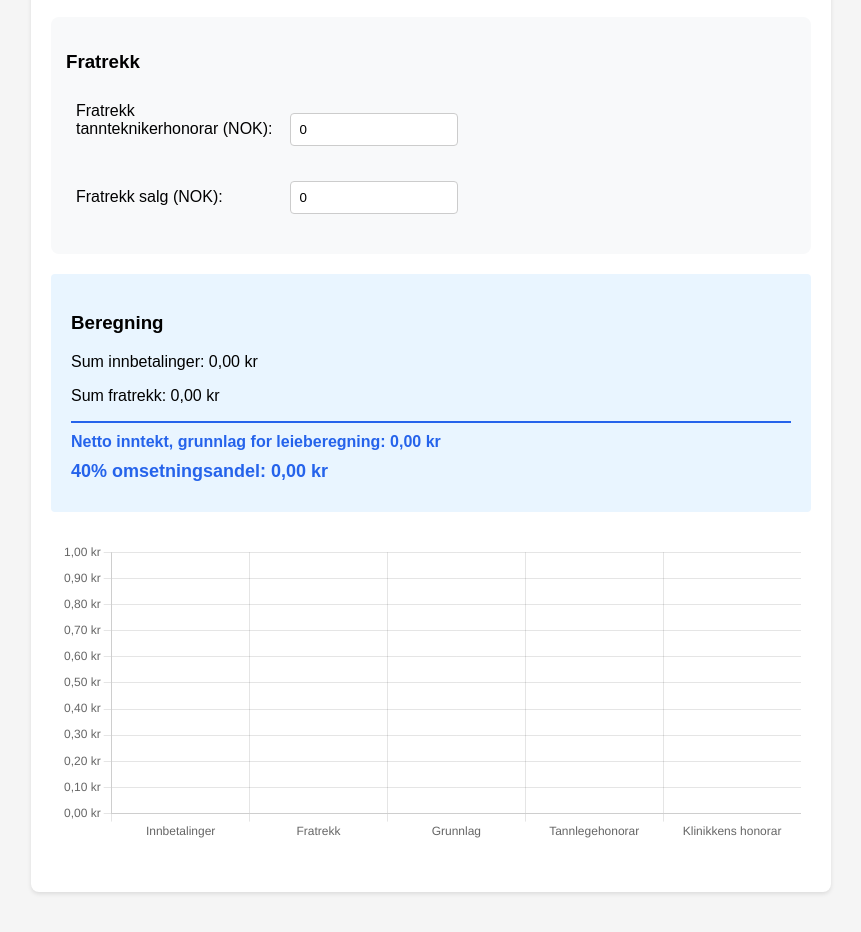
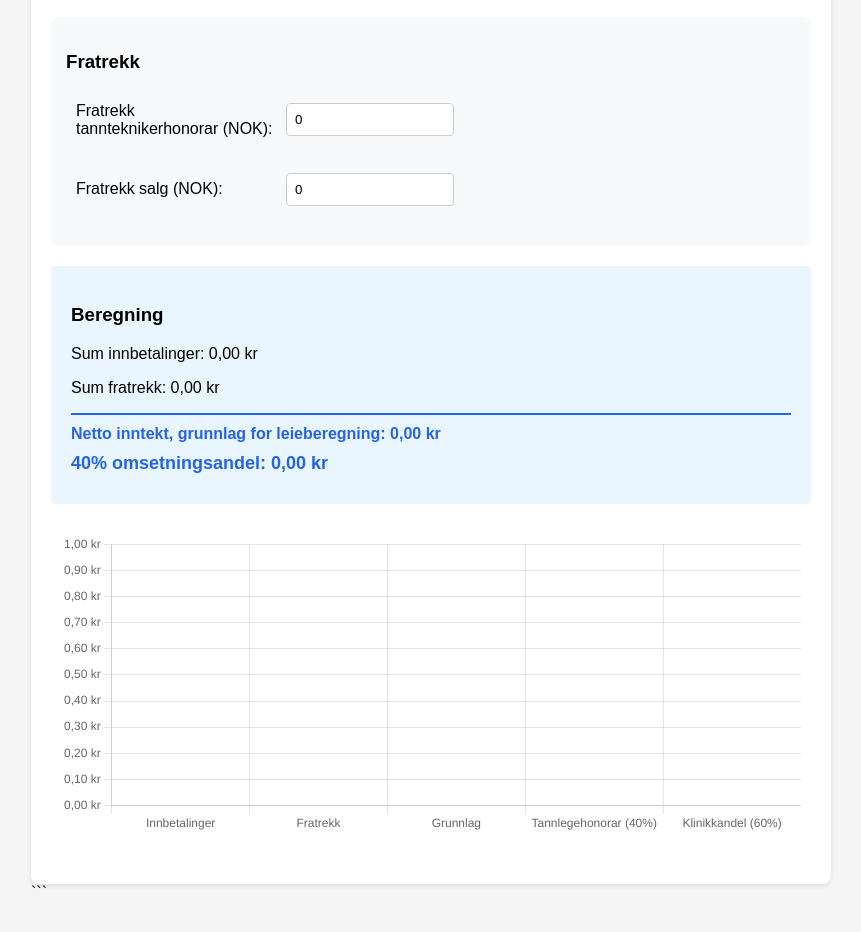
Before and after one commit to Marval1990/Honorarberegning, a plain HTML site: page index.html in a window 1280 px wide. Shown: the part 436-1368 px from the top of the page, without its empty margins (209-1070 px from the left). Drawn offline with nearby package versions, Linux system fonts and the light colour scheme.

Commit message:
index.html

````diff
--- a/index.html
+++ b/index.html
@@ -1,10 +1,18 @@
 <!DOCTYPE html>
-<html>
+<html lang="no">
 <head>
+  <meta charset="utf-8" />
   <title>Honorarberegning</title>
-    <meta charset="utf-8">
-    <meta name="viewport" content="width=device-width, initial-scale=1">
-    <script src="https://cdnjs.cloudflare.com/ajax/libs/Chart.js/3.7.0/chart.min.js" integrity="sha512-TW5s0IT/IppJtu76UbysrBH9Hy/5X41OTAbQuffZFU6lQ1rdcLHzpU5BzVvr/YFykoiMYZVWlr/PX1mDcfM9Qg==" crossorigin="anonymous" referrerpolicy="no-referrer"></script>
+  <meta name="viewport" content="width=device-width, initial-scale=1" />
+
+  <!-- Chart.js -->
+  <script
+    src="https://cdnjs.cloudflare.com/ajax/libs/Chart.js/3.7.0/chart.min.js"
+    integrity="sha512-TW5s0IT/IppJtu76UbysrBH9Hy/5X41OTAbQuffZFU6lQ1rdcLHzpU5BzVvr/YFykoiMYZVWlr/PX1mDcfM9Qg=="
+    crossorigin="anonymous"
+    referrerpolicy="no-referrer"
+  ></script>
+
   <style>
     body {
       font-family: Arial, sans-serif;
@@ -13,56 +21,67 @@
       padding: 20px;
       background-color: #f5f5f5;
     }
+
     .container {
       background: white;
       padding: 20px;
       border-radius: 8px;
       box-shadow: 0 2px 4px rgba(0,0,0,0.1);
     }
-        .input-group {
-            margin-bottom: 15px;
-            padding: 10px;
-            border-radius: 4px;
-        }
+
     .input-section {
       background-color: #f8f9fa;
       padding: 15px;
       margin-bottom: 20px;
       border-radius: 8px;
     }
+
+    .input-group {
+      margin-bottom: 15px;
+      padding: 10px;
+      border-radius: 4px;
+      display: flex;
+      align-items: center;
+    }
+
     .input-group label {
-            display: inline-block;
-            width: 200px;
+      flex: 0 0 200px;
       margin-right: 10px;
     }
-        input {
+
+    .input-group input {
       padding: 8px;
       border: 1px solid #ccc;
       border-radius: 4px;
       width: 150px;
     }
+
     .results {
       margin: 20px 0;
       padding: 20px;
       background: #e9f5ff;
       border-radius: 4px;
     }
+
     .sum-line {
       border-top: 2px solid #2563eb;
       margin: 10px 0;
       padding-top: 10px;
       font-weight: bold;
     }
+
     .grunnlag-text {
       font-weight: bold;
       color: #2563eb;
     }
+
     .final-result {
       font-size: 18px;
       color: #2563eb;
       font-weight: bold;
       margin: 10px 0;
     }
+
     .chart-container {
       margin: 20px 0;
       height: 300px;
@@ -76,118 +95,152 @@
   <div class="container">
     <h1>Honorarberegning</h1>
 
+    <!-- Innbetalinger -->
     <div class="input-section">
       <h3>Innbetalinger</h3>
       <div class="input-group">
-                <label>Kontantbetaling (NOK):</label>
-                <input type="number" id="kontant" value="0" step="1">
+        <label for="kontant">Kontantbetaling (NOK):</label>
+        <input type="number" id="kontant" value="0" step="1" />
       </div>
       <div class="input-group">
-                <label>Bankkort (NOK):</label>
-                <input type="number" id="bankkort" value="0" step="1">
+        <label for="bankkort">Bankkort (NOK):</label>
+        <input type="number" id="bankkort" value="0" step="1" />
       </div>
       <div class="input-group">
-                <label>Bankinnbetalinger (NOK):</label>
-                <input type="number" id="bankinn" value="0" step="1">
+        <label for="bankinn">Bankinnbetalinger (NOK):</label>
+        <input type="number" id="bankinn" value="0" step="1" />
       </div>
     </div>
 
+    <!-- Fratrekk -->
     <div class="input-section">
       <h3>Fratrekk</h3>
       <div class="input-group">
-                <label>Fratrekk tannteknikerhonorar (NOK):</label>
-                <input type="number" id="teknikerhonorar" value="0" step="1">
+        <label for="teknikerhonorar">Fratrekk tannteknikerhonorar (NOK):</label>
+        <input type="number" id="teknikerhonorar" value="0" step="1" />
       </div>
       <div class="input-group">
-                <label>Fratrekk salg (NOK):</label>
-                <input type="number" id="salg" value="0" step="1">
+        <label for="salg">Fratrekk salg (NOK):</label>
+        <input type="number" id="salg" value="0" step="1" />
       </div>
     </div>
 
+    <!-- Beregning -->
     <div class="results">
       <h3>Beregning</h3>
       <div id="calculationText"></div>
     </div>
 
+    <!-- Diagram -->
     <div class="chart-container">
       <canvas id="resultatChart"></canvas>
     </div>
   </div>
 
   <script>
-        // Vent til DOM er lastet
-        document.addEventListener('DOMContentLoaded', function() {
+    function initCalculator() {
+      // Cache DOM elements
+      const kontantInput = document.getElementById("kontant");
+      const bankkortInput = document.getElementById("bankkort");
+      const bankinnInput = document.getElementById("bankinn");
+      const teknikerInput = document.getElementById("teknikerhonorar");
+      const salgInput = document.getElementById("salg");
+      const calculationText = document.getElementById("calculationText");
+      const chartCanvas = document.getElementById("resultatChart");
+
       let myChart = null;
 
+      // Helper function to parse input values safely
+      function getNumberValue(elem) {
+        const val = parseFloat(elem.value);
+        return isNaN(val) ? 0 : val;
+      }
+
+      // Helper for currency formatting
       function formatNOK(value) {
-                return new Intl.NumberFormat('nb-NO', {
-                    style: 'currency',
-                    currency: 'NOK',
+        return new Intl.NumberFormat("nb-NO", {
+          style: "currency",
+          currency: "NOK",
           minimumFractionDigits: 2,
           maximumFractionDigits: 2
         }).format(value);
       }
 
+      // Main update function
       function updateCalculator() {
         try {
-                    const kontant = parseFloat(document.getElementById('kontant').value) || 0;
-                    const bankkort = parseFloat(document.getElementById('bankkort').value) || 0;
-                    const bankinn = parseFloat(document.getElementById('bankinn').value) || 0;
-                    const teknikerhonorar = parseFloat(document.getElementById('teknikerhonorar').value) || 0;
-                    const salg = parseFloat(document.getElementById('salg').value) || 0;
+          const kontant = getNumberValue(kontantInput);
+          const bankkort = getNumberValue(bankkortInput);
+          const bankinn = getNumberValue(bankinnInput);
+          const teknikerhonorar = getNumberValue(teknikerInput);
+          const salg = getNumberValue(salgInput);
 
-                    const sum1 = kontant + bankkort + bankinn;
-                    const sum2 = teknikerhonorar + salg;
-                    const grunnlag = sum1 - sum2;
-                    const omsetningsandel = grunnlag * 0.4;
-                    const klinikkandel = grunnlag * 0.6;
+          // Calculate sums
+          const sumInnbetalinger = kontant + bankkort + bankinn;
+          const sumFratrekk = teknikerhonorar + salg;
+          const grunnlag = sumInnbetalinger - sumFratrekk;
+          const omsetningsandel = grunnlag * 0.4; // Tannlegeandel (40%)
+          const klinikkandel = grunnlag * 0.6;    // Klinikkandel (60%)
 
-                    document.getElementById('calculationText').innerHTML = `
-                        <p>Sum innbetalinger: ${formatNOK(sum1)}</p>
-                        <p>Sum fratrekk: ${formatNOK(sum2)}</p>
+          // Update text results
+          calculationText.innerHTML = `
+            <p>Sum innbetalinger: ${formatNOK(sumInnbetalinger)}</p>
+            <p>Sum fratrekk: ${formatNOK(sumFratrekk)}</p>
             <div class="sum-line">
-                            <span class="grunnlag-text">Netto inntekt, grunnlag for leieberegning: ${formatNOK(grunnlag)}</span>
+              <span class="grunnlag-text">
+                Netto inntekt, grunnlag for leieberegning: ${formatNOK(grunnlag)}
+              </span>
             </div>
-                        <p class="final-result">40% omsetningsandel: ${formatNOK(omsetningsandel)}</p>
+            <p class="final-result">
+              40% omsetningsandel: ${formatNOK(omsetningsandel)}
+            </p>
           `;
 
-                    const ctx = document.getElementById('resultatChart').getContext('2d');
-
+          // Update (or create) the chart
           if (myChart) {
             myChart.destroy();
           }
 
-                    myChart = new Chart(ctx, {
-                        type: 'bar',
+          myChart = new Chart(chartCanvas.getContext("2d"), {
+            type: "bar",
             data: {
-                            labels: ['Innbetalinger', 'Fratrekk', 'Grunnlag', 'Tannlegehonorar', 'Klinikkens honorar'],
-                            datasets: [{
-                                data: [sum1, sum2, grunnlag, omsetningsandel, klinikkandel],
+              labels: [
+                "Innbetalinger",
+                "Fratrekk",
+                "Grunnlag",
+                "Tannlegehonorar (40%)",
+                "Klinikkandel (60%)"
+              ],
+              datasets: [
+                {
+                  data: [
+                    sumInnbetalinger,
+                    sumFratrekk,
+                    grunnlag,
+                    omsetningsandel,
+                    klinikkandel
+                  ],
                   backgroundColor: [
-                                    'rgba(54, 162, 235, 0.5)',
-                                    'rgba(255, 99, 132, 0.5)',
-                                    'rgba(75, 192, 192, 0.5)',
-                                    'rgba(153, 102, 255, 0.5)',
-                                    'rgba(255, 159, 64, 0.5)'
+                    "rgba(54, 162, 235, 0.5)",
+                    "rgba(255, 99, 132, 0.5)",
+                    "rgba(75, 192, 192, 0.5)",
+                    "rgba(153, 102, 255, 0.5)",
+                    "rgba(255, 159, 64, 0.5)"
                   ],
                   borderColor: [
-                                    'rgba(54, 162, 235, 1)',
-                                    'rgba(255, 99, 132, 1)',
-                                    'rgba(75, 192, 192, 1)',
-                                    'rgba(153, 102, 255, 1)',
-                                    'rgba(255, 159, 64, 1)'
+                    "rgba(54, 162, 235, 1)",
+                    "rgba(255, 99, 132, 1)",
+                    "rgba(75, 192, 192, 1)",
+                    "rgba(153, 102, 255, 1)",
+                    "rgba(255, 159, 64, 1)"
                   ],
                   borderWidth: 1
-                            }]
+                }
+              ]
             },
             options: {
               responsive: true,
               maintainAspectRatio: false,
-                            layout: {
-                                padding: {
-                                    top: 0
-                                }
-                            },
               plugins: {
                 legend: {
                   display: false
@@ -213,18 +266,28 @@
             }
           });
         } catch (error) {
-                    console.error('Error in updateCalculator:', error);
+          console.error("Error in updateCalculator:", error);
         }
       }
 
-            // Legg til lyttere for alle input-felt
-            document.querySelectorAll('input').forEach(input => {
-                input.addEventListener('input', updateCalculator);
+      // Add listeners to inputs
+      [
+        kontantInput,
+        bankkortInput,
+        bankinnInput,
+        teknikerInput,
+        salgInput
+      ].forEach((inputElem) => {
+        inputElem.addEventListener("input", updateCalculator);
       });
 
-            // Initialiser kalkulator
+      // Initialize
       updateCalculator();
-        });
+    }
+
+    // Wait for DOM
+    document.addEventListener("DOMContentLoaded", initCalculator);
   </script>
 </body>
 </html>
+```
````
Lines whose indentation alone changed are shown as unchanged.
